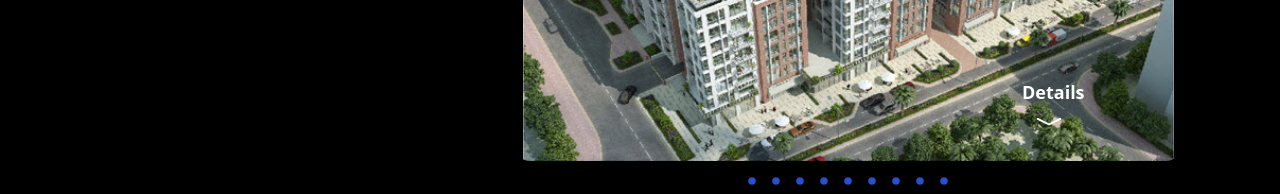
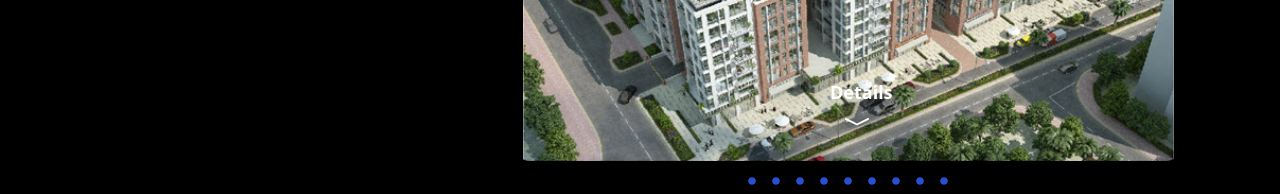
Before and after one commit to fajrjas/DE-CONSULT, a React (Vite) app: page /projects in a window 1280 px wide. Shown: the part 435-629 px from the top of the page. Built offline with nearby package versions, Linux system fonts and the light colour scheme; a web font is replaced by a local one.

Commit message:
fixed the details position

```diff
--- a/src/pages/Projects.jsx
+++ b/src/pages/Projects.jsx
@@ -287,7 +287,7 @@ function Projects() {
                 <BsChevronCompactRight size={30} />
               </div>
               <div
-                className="hover:translate-y-[20px] hover:color[#294ed4] absolute bottom-[3em] ml-[4.5em] md:ml-[7em] lg:left-[15em] text-2xl p-2 text-white cursor-pointer duration-200 ease-in-out animate-bounce
+                className="hover:translate-y-[20px] hover:color[#294ed4] absolute bottom-[3em] ml-[-1em] lg:left-[15em] text-2xl p-2 text-white cursor-pointer duration-200 ease-in-out animate-bounce
             text-center
           "
                 onClick={() => toDetails("details")}
```
